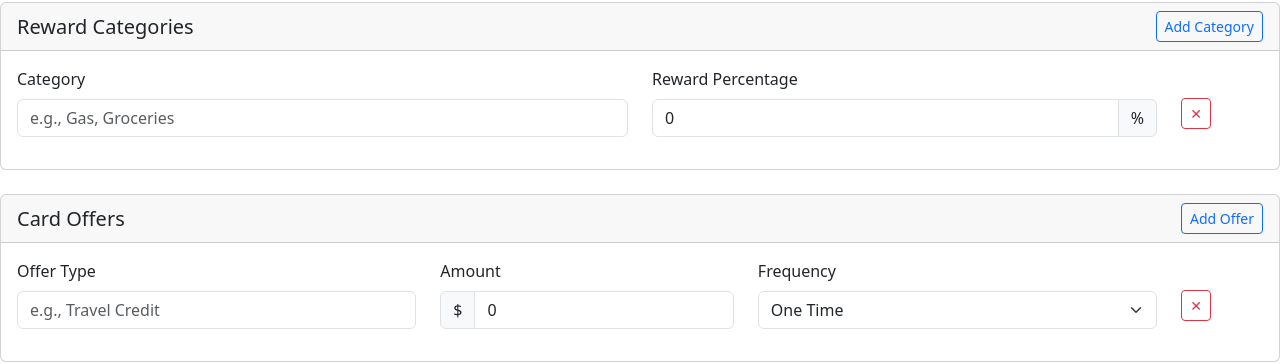
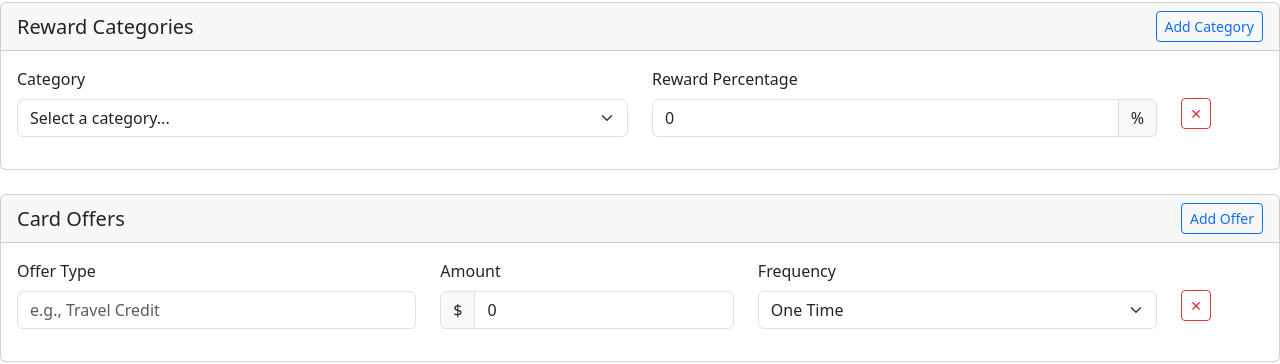
Before and after one commit to jamie-houston/mycreditcard.guru, a Python web app: template flask_app/app/templates/credit_cards/new.html in a window 1280 px wide. Shown: the part 684-1048 px from the top of the page. Run offline with Jinja, Linux system fonts and the light colour scheme; the template is opened without the code that fills it, so the values that code supplies are empty.

Commit message:
changed categories to dynamic

```diff
--- a/flask_app/app/templates/credit_cards/new.html
+++ b/flask_app/app/templates/credit_cards/new.html
@@ -1,5 +1,16 @@
 {% extends 'base.html' %} {% block content %}
 <h1 class="mb-4">Add New Credit Card</h1>
+
+<!-- Hidden categories data for JavaScript -->
+<div id="categories-data" style="display: none">
+  {% for category in categories %}
+  <div
+    class="category-item"
+    data-name="{{ category.name }}"
+    data-display-name="{{ category.display_name }}"
+  ></div>
+  {% endfor %}
+</div>
 
 <form method="post" action="{{ url_for('credit_cards.new') }}">
   <div class="card mb-4">
@@ -140,12 +151,14 @@
         <div class="row mb-3 category-row">
           <div class="col-md-6">
             <label class="form-label">Category</label>
-            <input
-              type="text"
-              class="form-control"
-              name="category_name_0"
-              placeholder="e.g., Gas, Groceries"
-            />
+            <select class="form-select" name="category_name_0">
+              <option value="">Select a category...</option>
+              {% for category in categories %}
+              <option value="{{ category.name }}">
+                {{ category.display_name }}
+              </option>
+              {% endfor %}
+            </select>
           </div>
           <div class="col-md-5">
             <label class="form-label">Reward Percentage</label>
@@ -243,6 +256,14 @@
 
 <script>
   document.addEventListener("DOMContentLoaded", function () {
+    // Get categories data from hidden div
+    const categoriesDiv = document.getElementById("categories-data");
+    const categoryItems = categoriesDiv.querySelectorAll(".category-item");
+    const categoriesData = Array.from(categoryItems).map((item) => ({
+      name: item.getAttribute("data-name"),
+      display_name: item.getAttribute("data-display-name"),
+    }));
+
     // Add Category
     document
       .getElementById("add-category")
@@ -252,10 +273,19 @@
           container.querySelectorAll(".category-row").length;
         const newRow = document.createElement("div");
         newRow.className = "row mb-3 category-row";
+        // Build the options string dynamically
+        let categoriesOptions =
+          '<option value="">Select a category...</option>';
+        categoriesData.forEach(function (category) {
+          categoriesOptions += `<option value="${category.name}">${category.display_name}</option>`;
+        });
+
         newRow.innerHTML = `
             <div class="col-md-6">
                 <label class="form-label">Category</label>
-                <input type="text" class="form-control" name="category_name_${categoryCount}" placeholder="e.g., Gas, Groceries">
+                <select class="form-select" name="category_name_${categoryCount}">
+                    ${categoriesOptions}
+                </select>
             </div>
             <div class="col-md-5">
                 <label class="form-label">Reward Percentage</label>
```
Also changed, not shown: Project Design.md (+5 -0 lines), flask_app/app/routes/credit_cards.py (+13 -3 lines).
